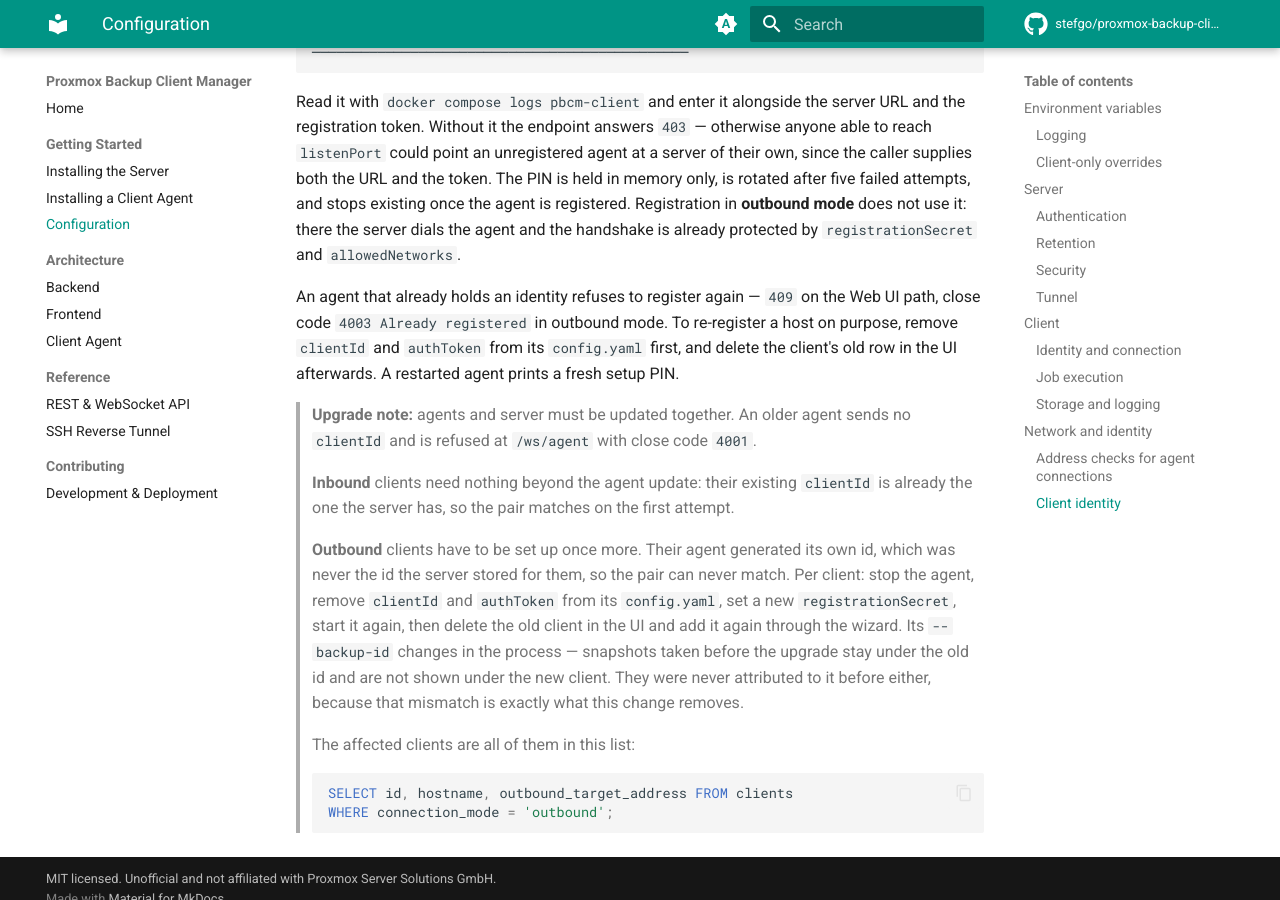
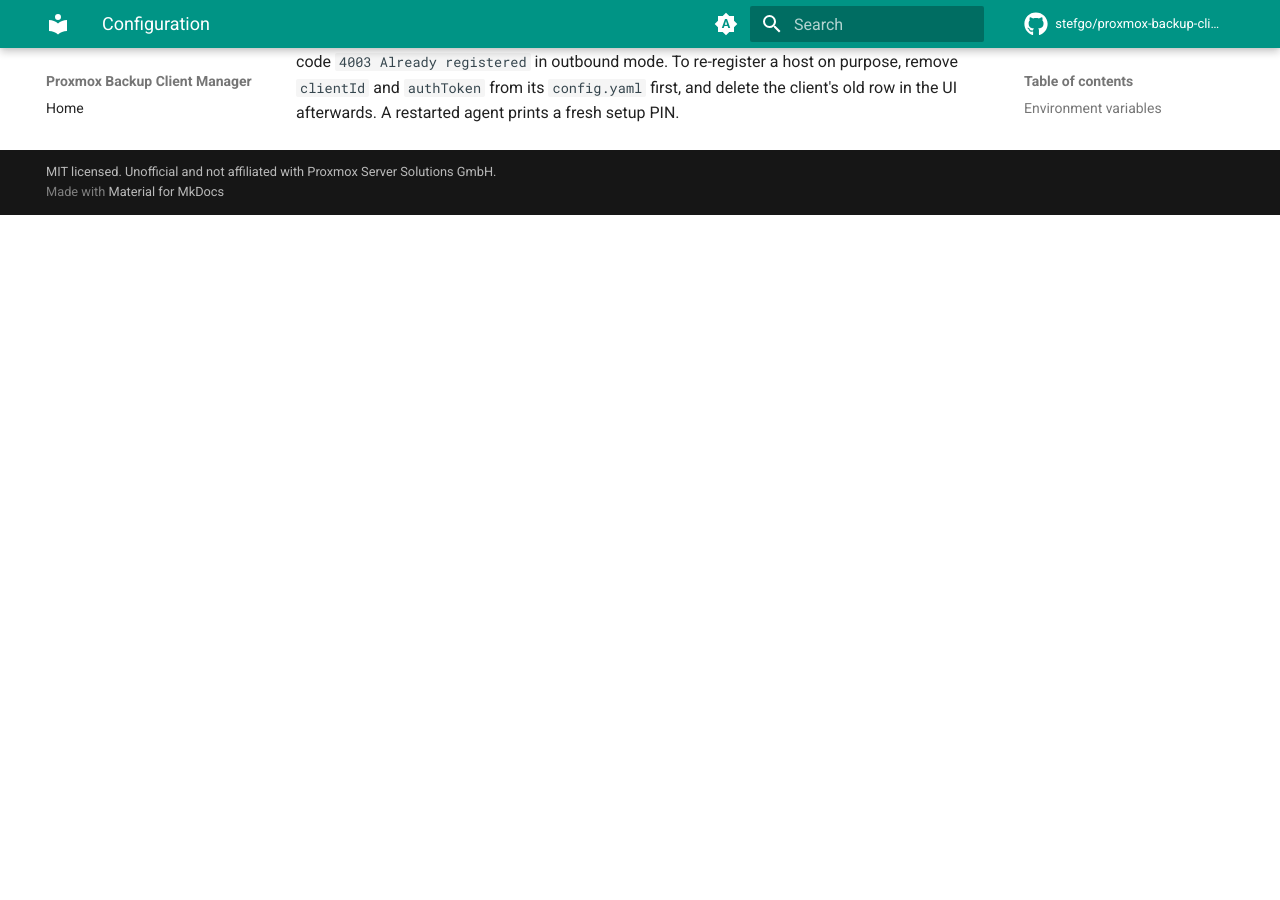
Before and after one commit to stefgo/proxmox-backup-client-manager, an MkDocs documentation site: the page built from docs/setup.md, in a window 1280 px wide and 900 px high, scrolled down 6256 px. Built offline with MkDocs 1.6.1 and Material for MkDocs 9.7.7, drawn with Linux system fonts in a browser that asks for light colours; comment, search, counter and statistics services are not loaded; after the commit the page ends 6471 px from its top, so only the background shows below that; some of the changed text lies outside the part shown.

Commit message:
Update upgrade notes and release link in documentation

````diff
--- a/docs/setup.md
+++ b/docs/setup.md
@@ -153,20 +153,6 @@ DHCP without a reservation. Turn it on where the address is fixed and the token
 otherwise be usable from anywhere: it is the only check that ties an address to *one*
 client rather than to all of them.
 
-> **Upgrade note:** `security.trusted_networks` no longer exists. It used to skip the
-> per-client address check for agents connecting from a listed network, which meant a
-> client whose address had drifted (DHCP, for example) still connected. Such a client is
-> now refused at its next reconnect. Before upgrading, compare each inbound client's last
-> seen address with its allowed one, and either correct it in the client editor or untick
-> the restriction there:
->
-> ```sql
-> SELECT id, hostname, ip_address, inbound_allowed_ip FROM clients
-> WHERE connection_mode = 'inbound' AND ip_address IS NOT NULL;
-> ```
->
-> A leftover `trusted_networks:` key in an existing `config.yaml` is ignored.
-
 ### Client identity
 
 A client is identified by a pair: the `clientId` and the `authToken` in its `config.yaml`.
@@ -203,24 +189,3 @@ An agent that already holds an identity refuses to register again — `409` on t
 path, close code `4003 Already registered` in outbound mode. To re-register a host on
 purpose, remove `clientId` and `authToken` from its `config.yaml` first, and delete the
 client's old row in the UI afterwards. A restarted agent prints a fresh setup PIN.
-
-> **Upgrade note:** agents and server must be updated together. An older agent sends no
-> `clientId` and is refused at `/ws/agent` with close code `4001`.
->
-> **Inbound** clients need nothing beyond the agent update: their existing `clientId` is
-> already the one the server has, so the pair matches on the first attempt.
->
-> **Outbound** clients have to be set up once more. Their agent generated its own id, which
-> was never the id the server stored for them, so the pair can never match. Per client: stop
-> the agent, remove `clientId` and `authToken` from its `config.yaml`, set a new
-> `registrationSecret`, start it again, then delete the old client in the UI and add it again
-> through the wizard. Its `--backup-id` changes in the process — snapshots taken before the
-> upgrade stay under the old id and are not shown under the new client. They were never
-> attributed to it before either, because that mismatch is exactly what this change removes.
->
-> The affected clients are all of them in this list:
->
-> ```sql
-> SELECT id, hostname, outbound_target_address FROM clients
-> WHERE connection_mode = 'outbound';
-> ```
````
Also changed, not shown: docs/install-server.md (+2 -2 lines).
